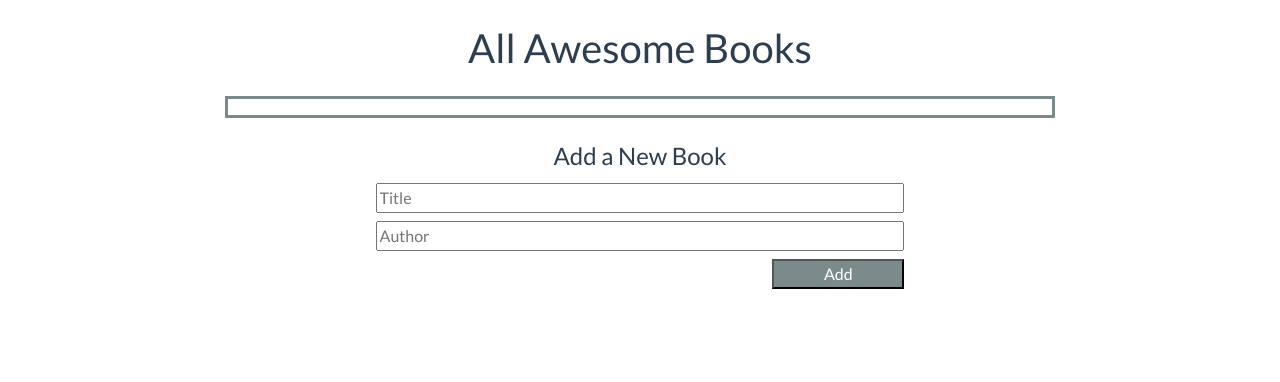
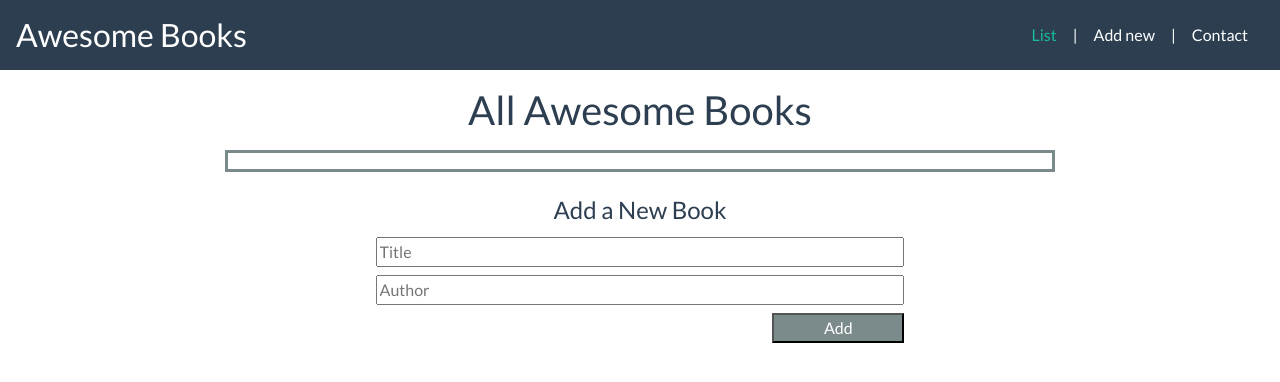
Before and after one commit to memelopez/books-awesome, a website: page index.html in a window 1280 px wide. Drawn offline with nearby package versions, Linux system fonts and the light colour scheme.

Commit message:
Add navigation

```diff
--- a/index.html
+++ b/index.html
@@ -11,11 +11,21 @@
   <script src="https://cdn.jsdelivr.net/npm/luxon@1.27.0/build/global/luxon.min.js" defer></script>
 </head>
 <body>
+  <nav class="myNav navbar navbar-expand-lg navbar-dark bg-primary px-3 d-flex justify-content-between">
+    <h3 class="myTitle text-white m-0">Awesome Books</h3>
+    <div id="navLinks" class="navLinks d-flex justify-content-between">
+      <a id="listA" href="#" class="px-3 active">List</a>
+      <span>|</span>
+      <a id="formA" href="#" class="px-3 text-white">Add new</a>
+      <span>|</span>
+      <a id="contactA" href="#" class="px-3 text-white">Contact</a>
+    </div>
+  </nav>
   <div class="container-fluid">
     <div class="row">
       <div class="col-8 m-auto box">
         <div id="div4list">
-          <h2 class="text-primary text-center mt-4 mb-4">All Awesome Books</h2>
+          <h2 class="text-primary text-center my-3">All Awesome Books</h2>
           <ul id="book-list" class="book-list py-2 px-1 m-0 border border-3 border-dark"></ul>
         </div>
         <div id="div4form" class="mt-4 container-fluid">
--- a/styles.css
+++ b/styles.css
@@ -9,3 +9,11 @@ body {
 ul#book-list li:nth-child(odd) {
   background-color: rgb(241, 241, 241);
 }
+
+.navLinks a {
+  text-decoration: none;
+}
+
+.myNav {
+  color: white;
+}
```
